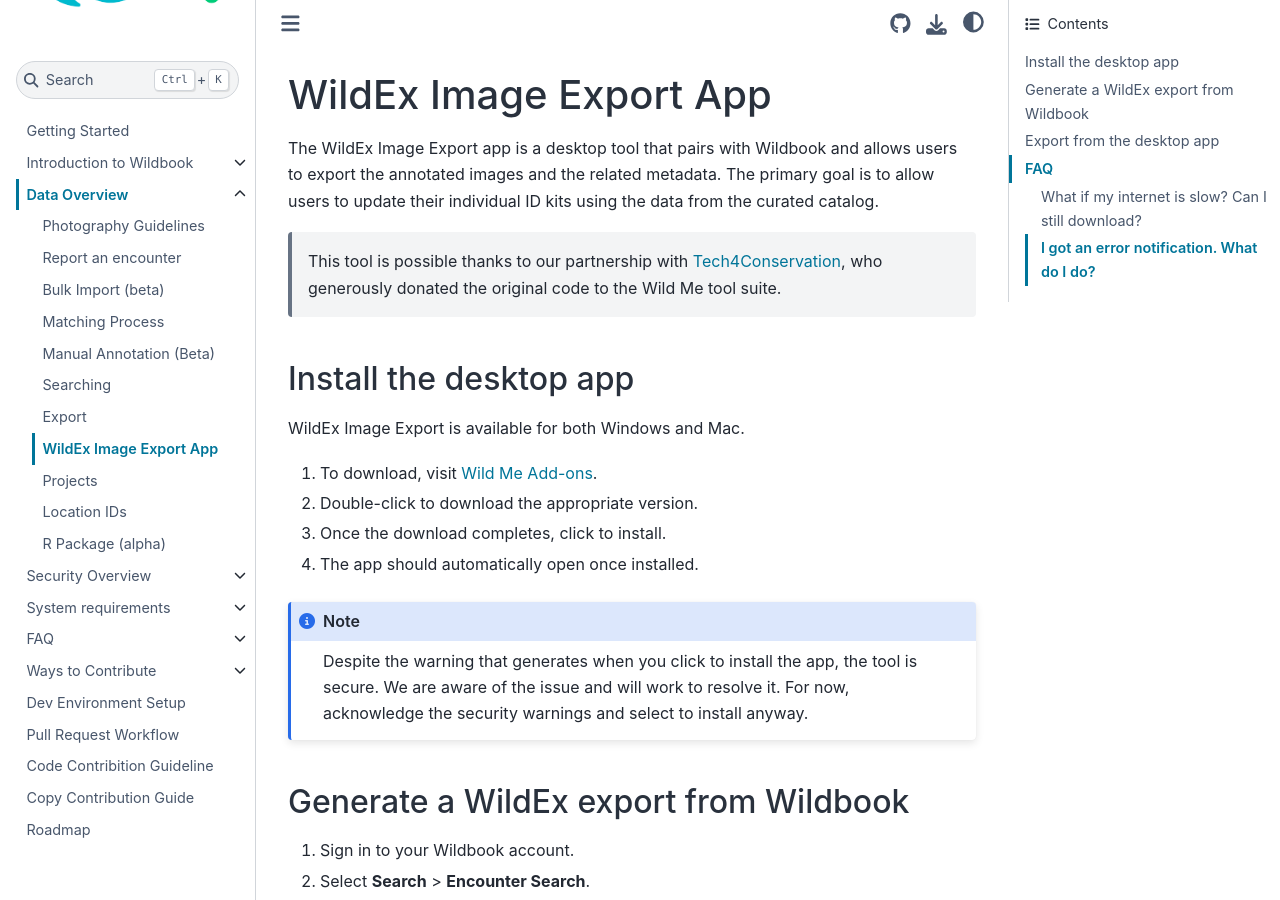
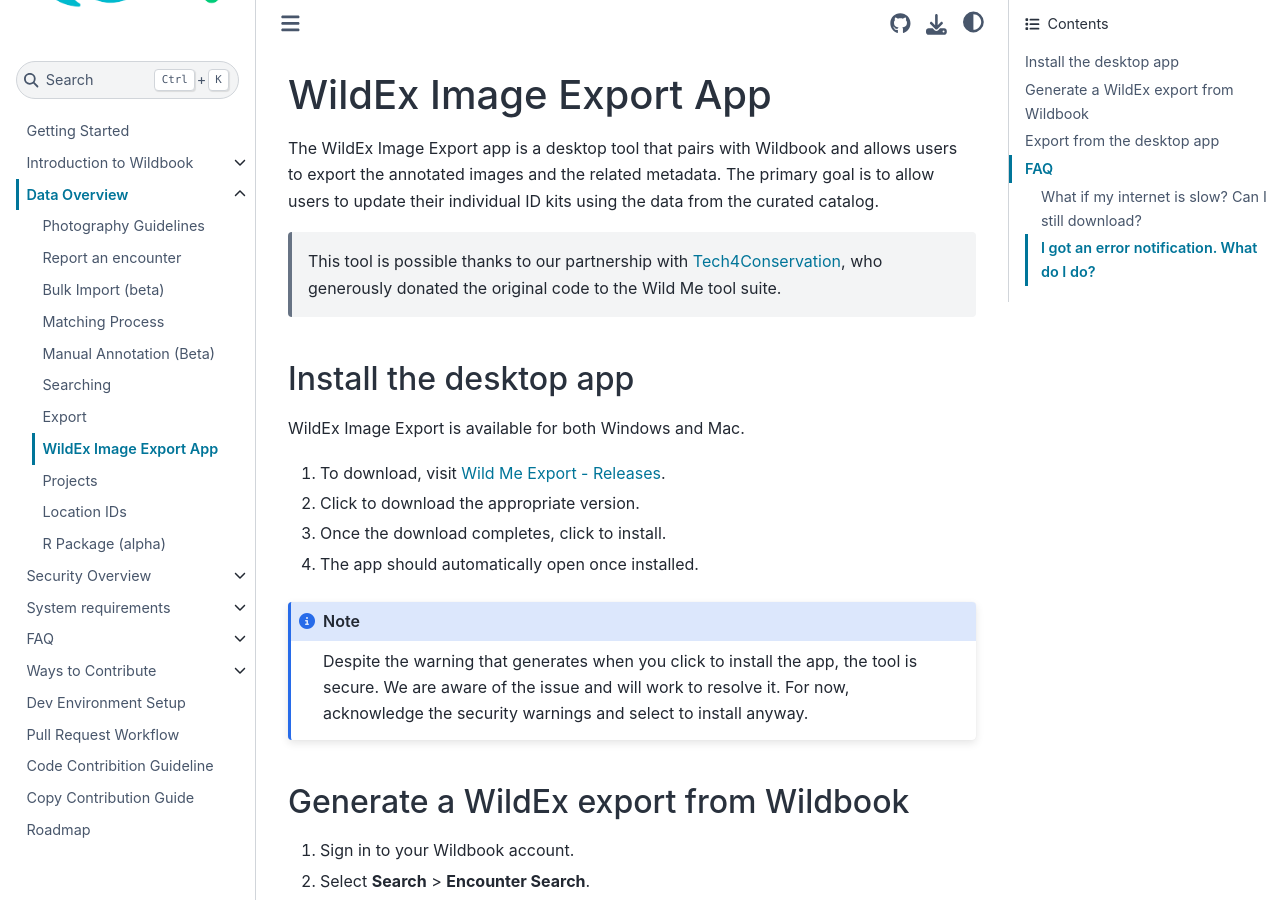
Before and after one commit to WildMeOrg/wildbook-docs, a Sphinx documentation site: the page built from docs/data/wildex-image-export-app.md, in a window 1280 px wide and 900 px high. Built offline with Sphinx 7.4.7 and the Sphinx Book theme 1.1.4, drawn with Linux system fonts in a browser that asks for light colours.

Commit message:
Update wildex-image-export-app.md
Updated link to app

```diff
--- a/docs/data/wildex-image-export-app.md
+++ b/docs/data/wildex-image-export-app.md
@@ -8,8 +8,8 @@
 
 WildEx Image Export is available for both Windows and Mac.
 
-1. To download, visit [Wild Me Add-ons](https://www.wildme.org/addons.html).
-2. Double-click to download the appropriate version.
+1. To download, visit [Wild Me Export - Releases](https://github.com/WildMeOrg/WildbookExport/releases).
+2. Click to download the appropriate version.
 3. Once the download completes, click to install.
 4. The app should automatically open once installed.
 
```
